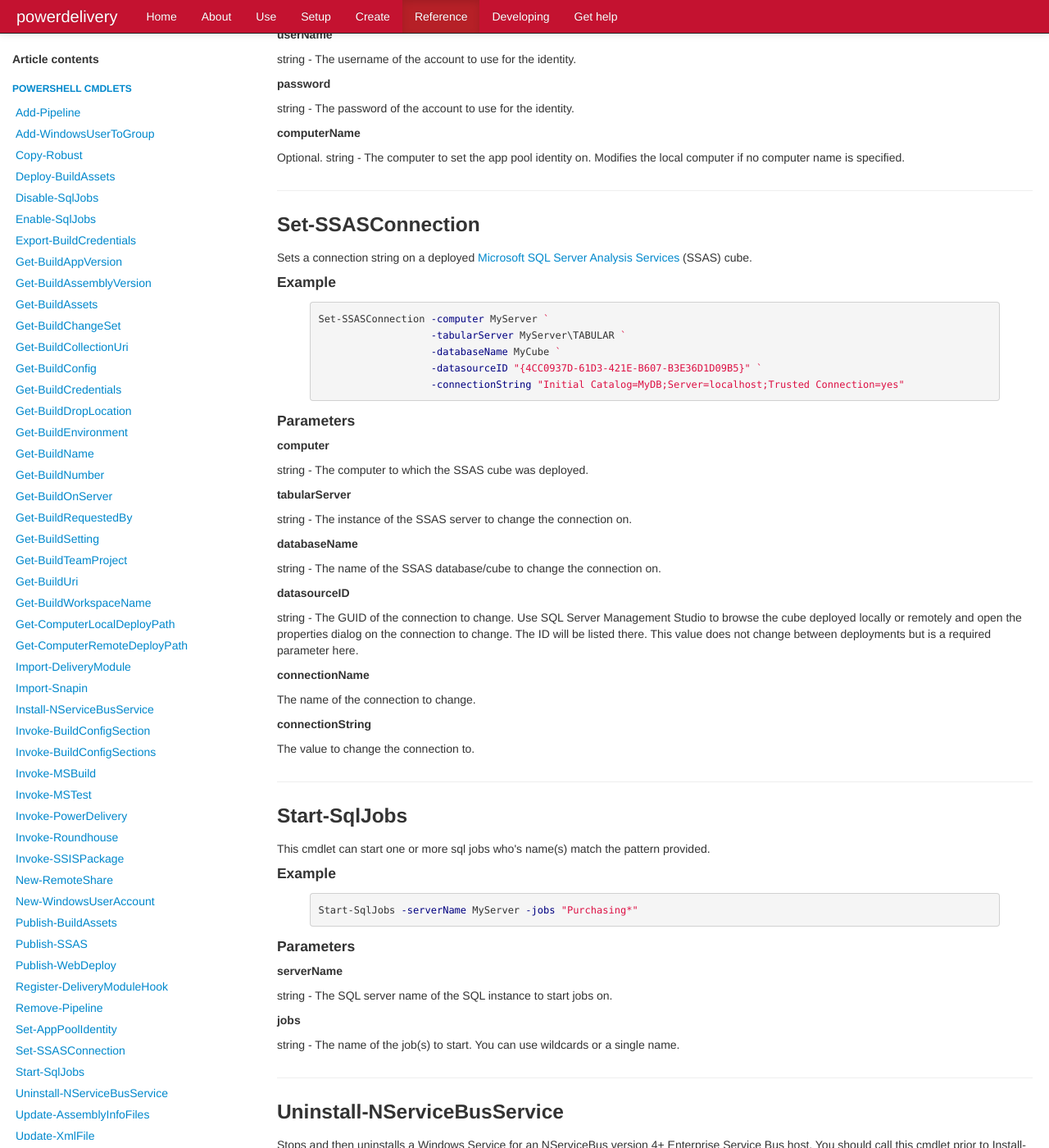
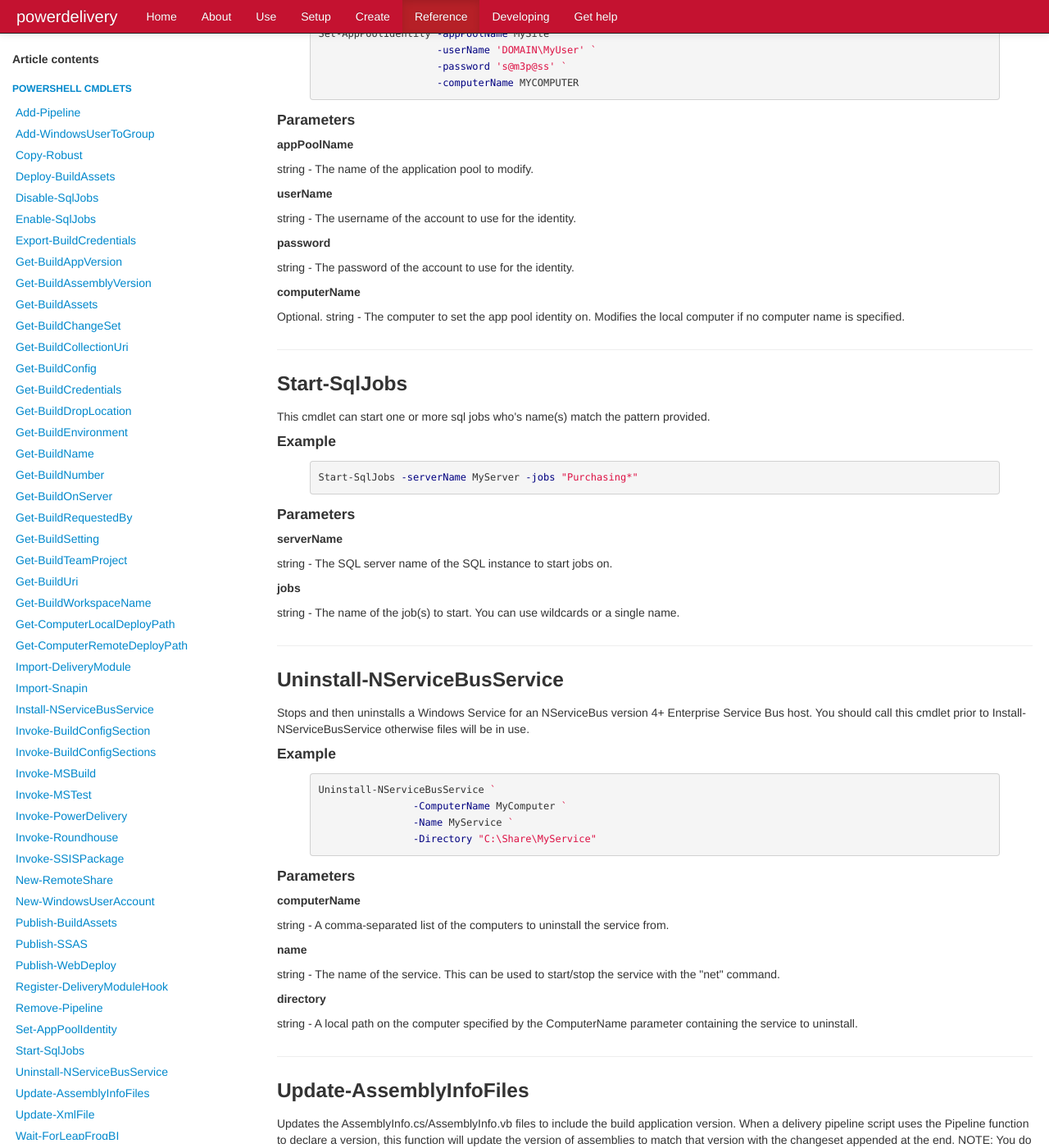
Before and after one commit to eavonius/powerdelivery, a Jekyll site: the page built from reference.markdown, in a window 1280 px wide and 1400 px high, scrolled down 20905 px. Shown: the whole window at 82% size. Built offline with Jekyll 4.4.1, drawn with Linux system fonts in a browser that asks for light colours; nearby versions of some CDN libraries; some of the changed text lies outside the part shown.

Commit message:
Updated to remove Set-SSASConnection

```diff
--- a/reference.markdown
+++ b/reference.markdown
@@ -141,9 +141,6 @@ layout: page
 				<a href="#set_apppoolidentity_cmdlet">Set-AppPoolIdentity</a>
 			</li>
 			<li>
-				<a href="#set_ssasconnection_cmdlet">Set-SSASConnection</a>
-			</li>
-			<li>
 				<a href="#start_sqljobs_cmdlet">Start-SqlJobs</a>
 			</li>
 			<li>
@@ -220,9 +217,6 @@ layout: page
 					</li>
 					<li>
 						<a href="#publish_ssas_cmdlet">Publish-SSAS</a>
-					</li>
-					<li>
-						<a href="#set_ssasconnection_cmdlet">Set-SSASConnection</a>
 					</li>
 					<li>
 						<a href="#wait_forleapfrogbi_cmdlet">Wait-ForLeapFrogBI</a>
@@ -943,7 +937,7 @@ Invoke-SSIS -package MyPackage.dtsx -server MyServer -dtExecPath $dtExecPath{% e
 		<a name="publish_ssas_cmdlet"><hr></a>
 		<h3>Publish-SSAS</h3>
 		<p>The Publish-SSAS cmdlet will deploy a <a href="http://msdn.microsoft.com/en-us/library/ms175609(v=sql.90).aspx" target="_blank">Microsoft SQL Server Analysis Services</a> (SSAS) .asdatabase file to a server.</p>
-		<p>Before you call the cmdlet, copy the .asdatabase to a computer that has the <a href="http://msdn.microsoft.com/en-us/library/ms162758.aspx" target="_blank">SQL Server Analysis Services Deployment Utility</a> installed.</p>
+		<p>Before you call the cmdlet, the build server must have the <a href="http://msdn.microsoft.com/en-us/library/ms162758.aspx" target="_blank">SQL Server Analysis Services Deployment Utility</a> installed.</p>
 		<h4>Example</h4>
 		{% highlight powershell %}Publish-SSAS -computer MyServer -tabularServer "MyServer\INSTANCE" -asDatabase "Cubes\MyModel.asdatabase"{% endhighlight %}
 		<h4>Parameters</h4>
@@ -959,6 +953,14 @@ Invoke-SSIS -package MyPackage.dtsx -server MyServer -dtExecPath $dtExecPath{% e
 		<p>string - Optional. The version of SQL to use. Default is "11.0"</p>
 		<h5>deploymentUtilityPath</h5>
 		<p>string - Optional. The full path to the Microsoft.AnalysisServices.DeploymentUtility.exe command-line tool on the computer specified by the <b>computer</b> parameter. Defaults to C:\Program Files (x86)\Microsoft SQL Server\110\Tools\Binn\ManagementStudio\Microsoft.AnalysisServices.Deployment.exe</p>
+                <h5>properties</h5>
+                <p>hash - Optional. A set of nested sets for each connection to update. Connections require the following parameters.
+                <blockquote>
+                	<h5>connectionName</h5>
+			<p>The name of the connection to change.</p>
+			<h5>connectionString</h5>
+			<p>The value to change the connection to.</p>
+                </blockquote>
 
 		<a name="publish_webdeploy_cmdlet"></hr></a>
 		<h3>Publish-WebDeploy</h3>
@@ -1079,31 +1081,6 @@ Invoke-SSIS -package MyPackage.dtsx -server MyServer -dtExecPath $dtExecPath{% e
 		<p>string - The password of the account to use for the identity.</p>
 		<h5>computerName</h5>
 		<p>Optional. string - The computer to set the app pool identity on. Modifies the local computer if no computer name is specified.</p>
-
-		<a name="set_ssasconnection_cmdlet"><hr></a>
-		<h3>Set-SSASConnection</h3>
-		<p>Sets a connection string on a deployed <a href="http://msdn.microsoft.com/en-us/library/ms175609(v=sql.90).aspx" target="_blank">Microsoft SQL Server Analysis Services</a> (SSAS) cube.</p>
-		<h4>Example</h4>
-		{% highlight powershell %}Set-SSASConnection -computer MyServer `
-                   -tabularServer MyServer\TABULAR `
-                   -databaseName MyCube `
-                   -datasourceID "{4CC0937D-61D3-421E-B607-B3E36D1D09B5}" `
-                   -connectionString "Initial Catalog=MyDB;Server=localhost;Trusted Connection=yes"{% endhighlight %}
-		<h4>Parameters</h4>
-		<h5>computer</h5>
-		<p>string - The computer to which the SSAS cube was deployed.</p>
-		<h5>tabularServer</h5>
-		<p>string - The instance of the SSAS server to change the connection on.</p>
-		<h5>databaseName</h5>
-		<p>string - The name of the SSAS database/cube to change the connection on.</p>
-		<h5>datasourceID</h5>
-		<p>string - The GUID of the connection to change. Use SQL Server Management Studio to browse the
-		cube deployed locally or remotely and open the properties dialog on the connection to change. The ID
-		will be listed there. This value does not change between deployments but is a required parameter here.</p>
-		<h5>connectionName</h5>
-		<p>The name of the connection to change.</p>
-		<h5>connectionString</h5>
-		<p>The value to change the connection to.</p>
 
 		<a name="start_sqljobs_cmdlet"><hr></a>
 		<h3>Start-SqlJobs</h3>
```
